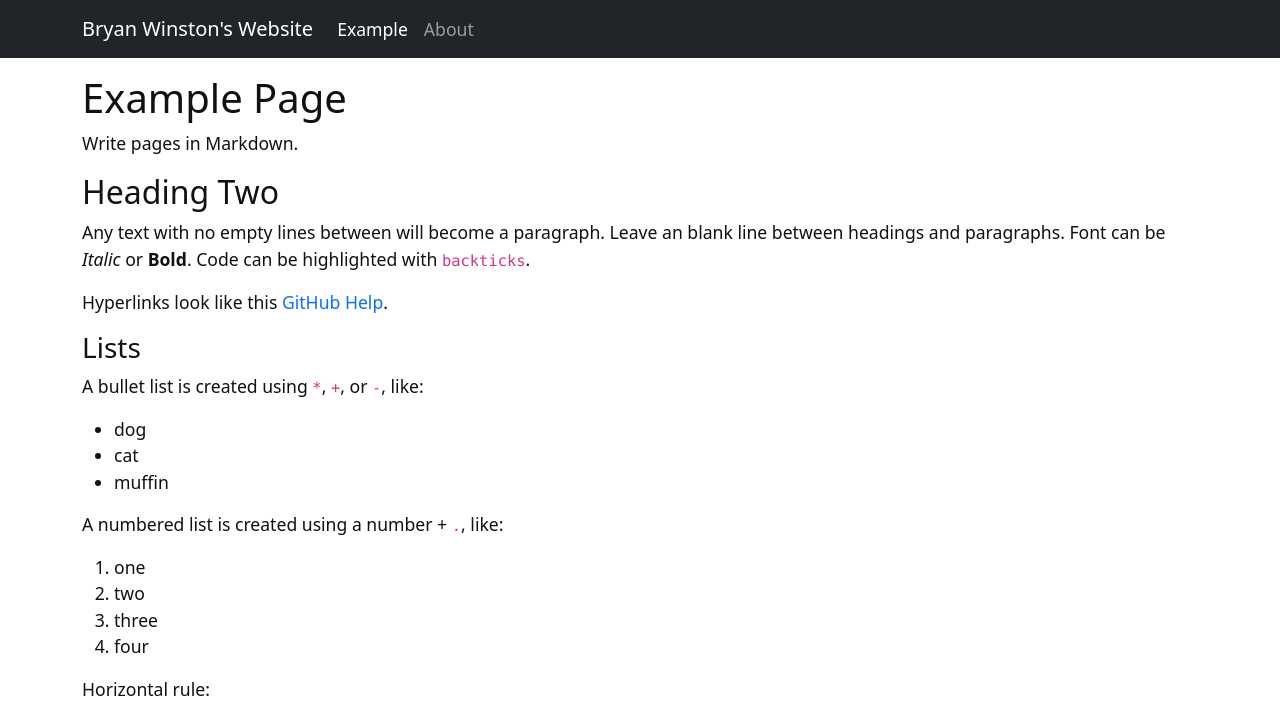
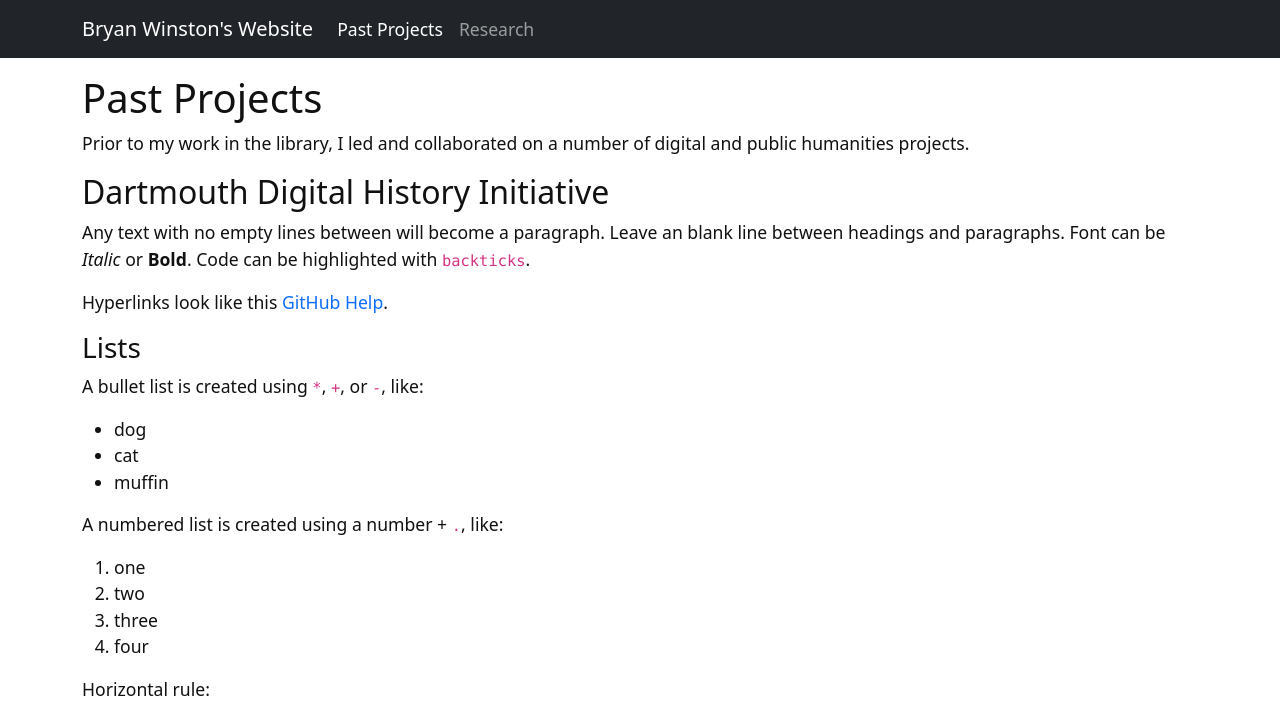
Before and after one commit to bwinston35/bootstrap-website, a Jekyll site: the page built from pages/example.md, in a window 1280 px wide and 900 px high, cut to the strip 0-711 px from the top of the window. Built offline with Jekyll 4.4.1, drawn with Linux system fonts in a browser that asks for light colours.

Commit message:
start creating content

```diff
--- a/pages/example.md
+++ b/pages/example.md
@@ -1,12 +1,12 @@
 ---
-title: Example Page
-nav: Example
+title: Past Projects
+nav: Past Projects
 nav_order: 1
 ---
 
-Write pages in Markdown.
+Prior to my work in the library, I led and collaborated on a number of digital and public humanities projects.
 
-## Heading Two
+## Dartmouth Digital History Initiative
 
 Any text with no empty lines between will become a paragraph.
 Leave an blank line between headings and paragraphs.
```
Also changed, not shown: pages/about.md (+6 -2 lines).
